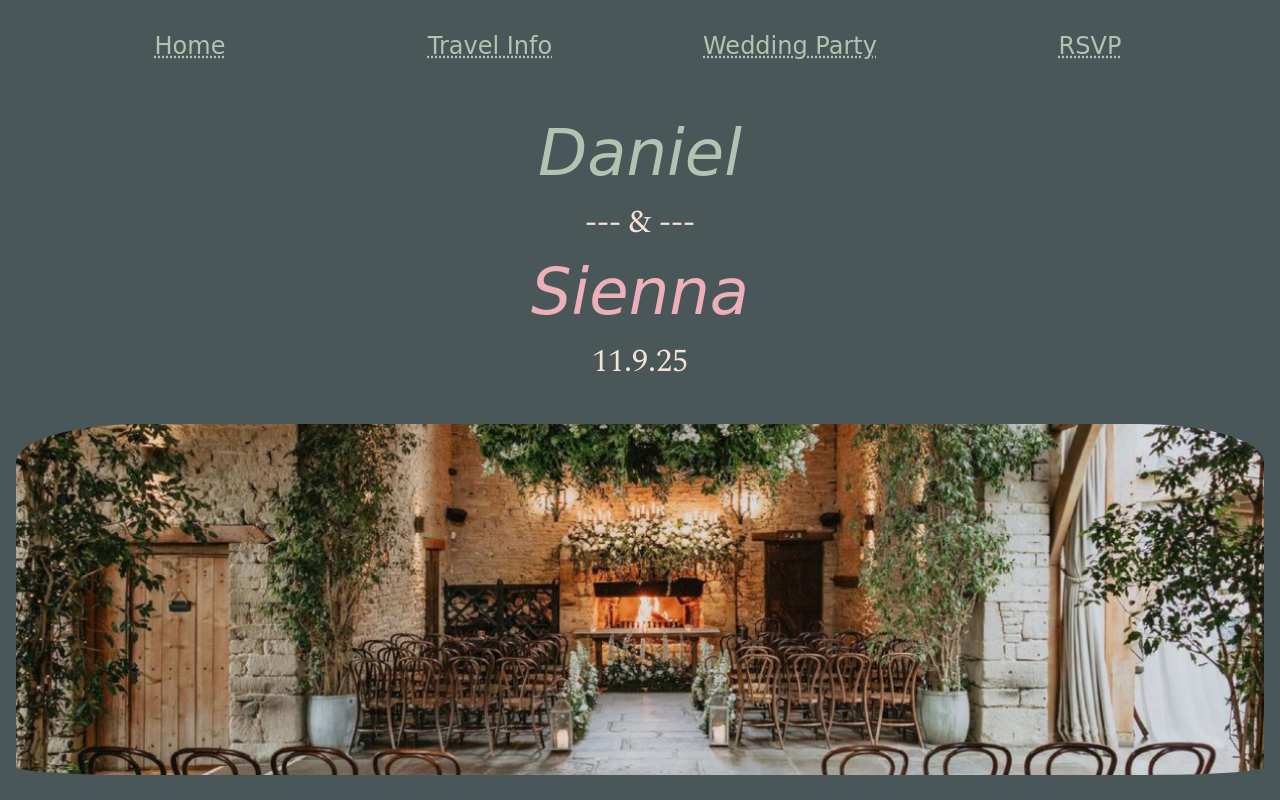
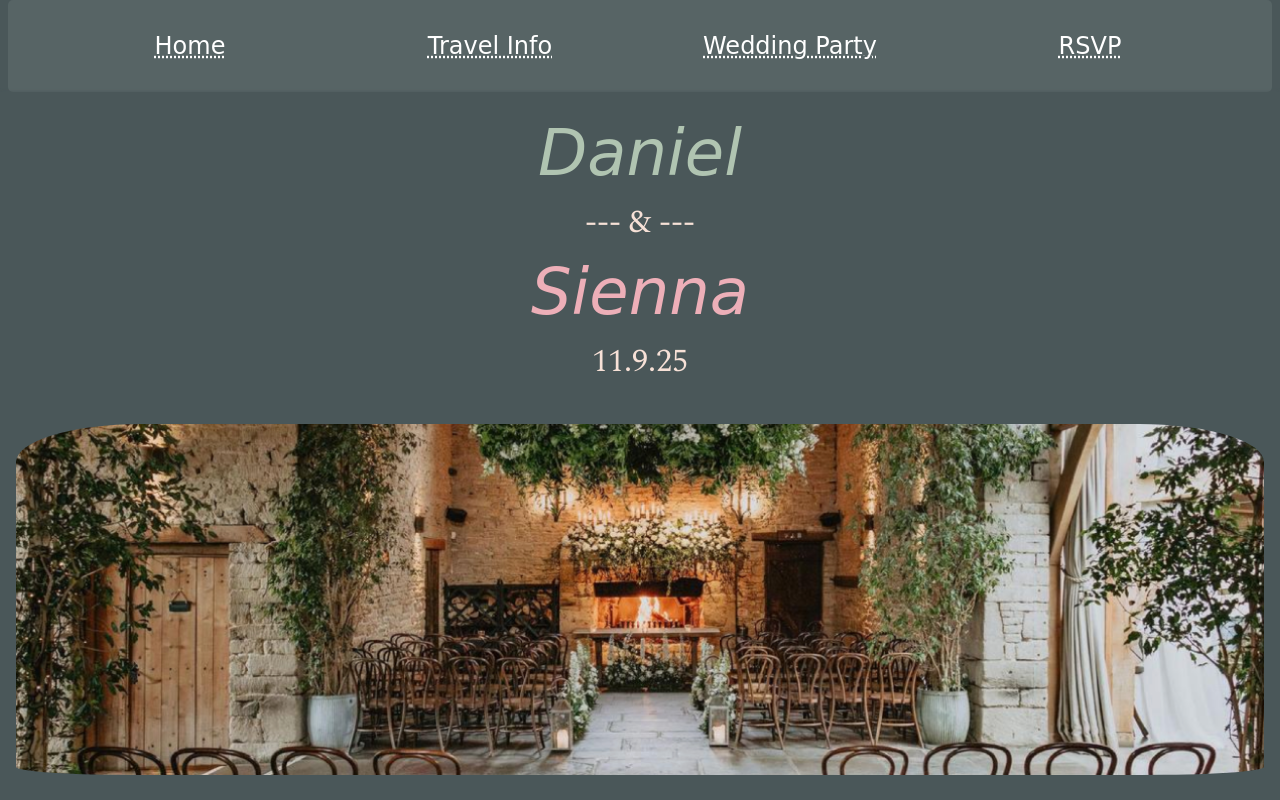
Before and after one commit to jmylesa/COMP126Final, a plain HTML site: page index.html in a window 1280 px wide. Shown: the top 800 px of the page. Drawn offline with nearby package versions, Linux system fonts and the light colour scheme; a web font is replaced by a local one.

Commit message:
Updated NavBar
I changed the navbar color

```diff
--- a/css/styles.css
+++ b/css/styles.css
@@ -4,7 +4,7 @@ body {
     margin: 0;
 }
 header { /*container for navbar*/
-    background: #4A5759;
+    background: #576465;
     padding: 2rem;
     border-radius: 5px;
     margin: 0 .5rem;
@@ -58,7 +58,7 @@ h4 {
     font-size: 1.25rem;
 }
 a {
-    color: #B0C4B1;
+    color: #ffffff;
     text-decoration: underline dotted;
     transition: .5s;
 }
@@ -80,7 +80,7 @@ button:hover, button:focus {
     background: #F7E1D7;
 }
 .container { /*primary content container*/
-    background: #4A5759;
+    background: #;
     box-shadow: #4a5759 0 0 3px;
     padding: 1rem;
     text-align: center;
@@ -100,7 +100,8 @@ button:hover, button:focus {
 
 .venue-pic{
     max-width: 90%;
-    border-radius: 10%;}
+    border-radius: 10%;
+}
 
 .travel-text {
 color:#F7E1D7;
```
